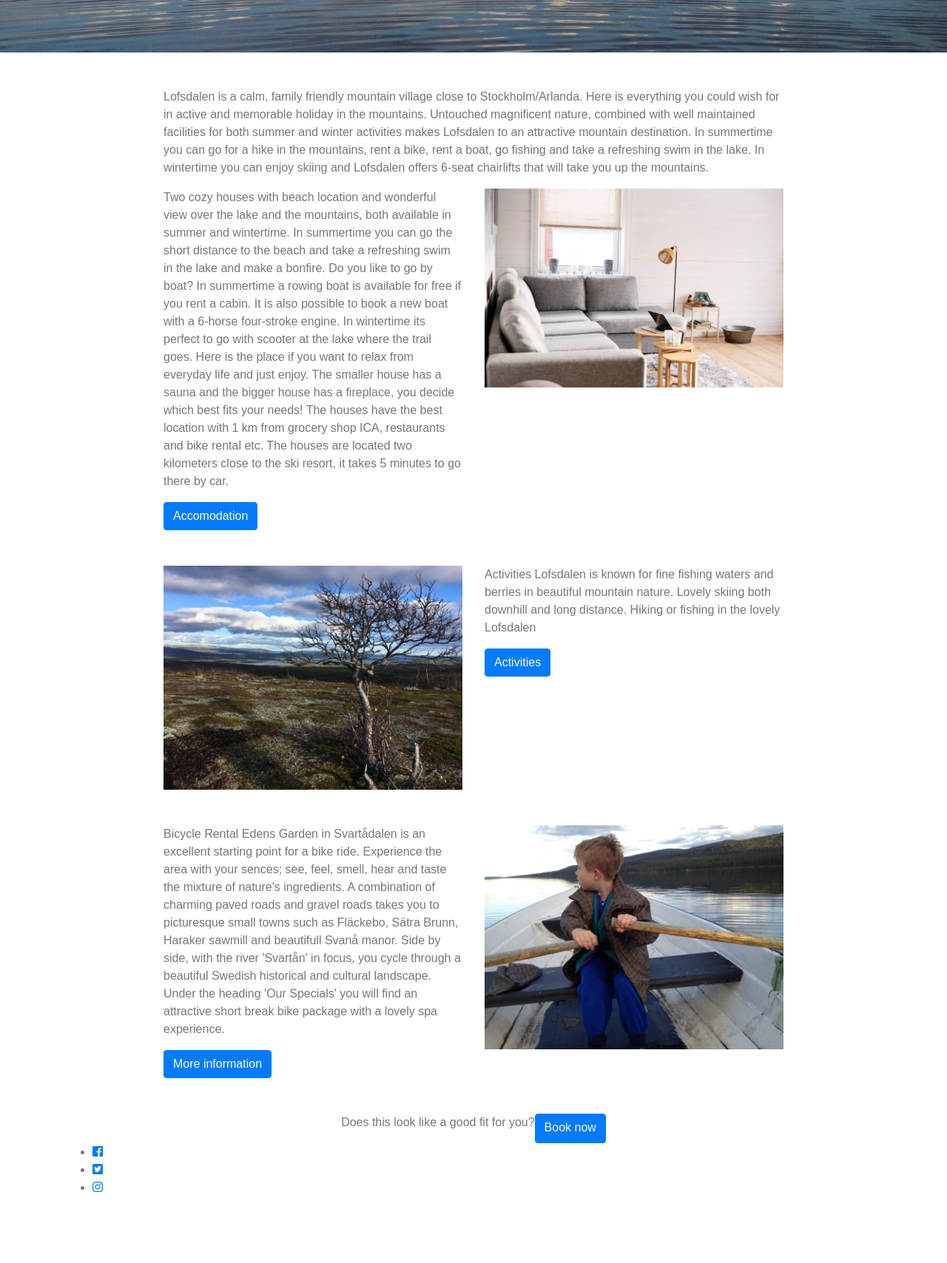
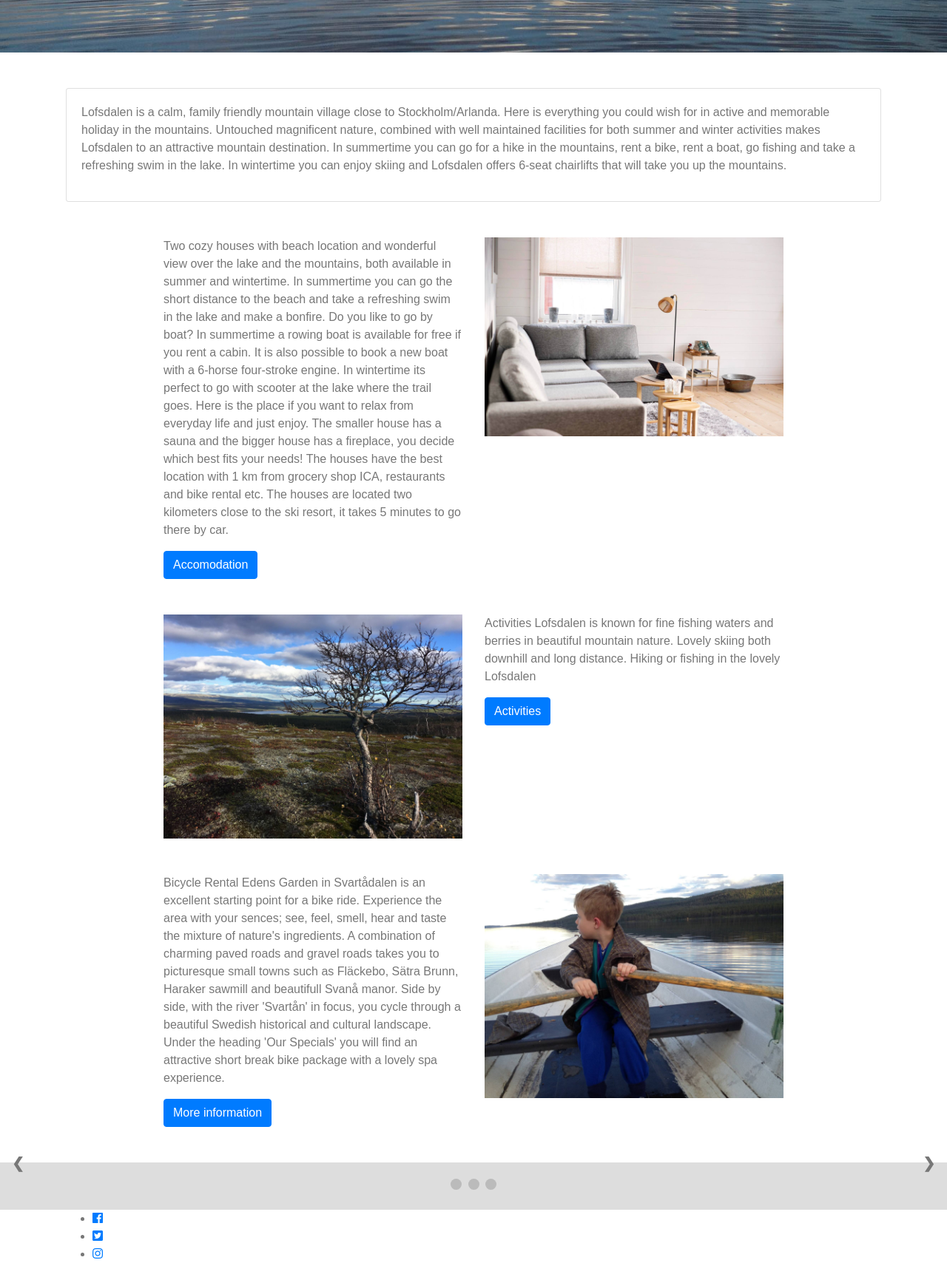
Before and after one commit to kri-liv/MountainCabinsInLofsdalen, a plain HTML site: page index.html in a window 1280 px wide. Shown: the part 580-2288 px from the top of the page at 74% size. Before the commit the page ends 2198 px from the top, so only its background shows below. Drawn offline with nearby package versions, Linux system fonts and the light colour scheme.

Commit message:
added card to index.html

```diff
--- a/css/style.css
+++ b/css/style.css
@@ -115,3 +115,71 @@ body {
     max-width: 100%;
   }
 }
+
+
+
+/* Slideshow container */
+.slideshow-container {
+  position: relative;
+  background: #f1f1f1f1;
+}
+
+/* Slides */
+.mySlides {
+  display: none;
+  padding: 80px;
+  text-align: center;
+}
+
+/* Next & previous buttons */
+.prev, .next {
+  cursor: pointer;
+  position: absolute;
+  top: 50%;
+  width: auto;
+  margin-top: -30px;
+  padding: 16px;
+  color: #888;
+  font-weight: bold;
+  font-size: 20px;
+  border-radius: 0 3px 3px 0;
+  user-select: none;
+}
+
+/* Position the "next button" to the right */
+.next {
+  position: absolute;
+  right: 0;
+  border-radius: 3px 0 0 3px;
+}
+
+/* On hover, add a black background color with a little bit see-through */
+.prev:hover, .next:hover {
+  background-color: rgba(0,0,0,0.8);
+  color: white;
+}
+
+/* The dot/bullet/indicator container */
+.dot-container {
+  text-align: center;
+  padding: 20px;
+  background: #ddd;
+}
+
+/* The dots/bullets/indicators */
+.dot {
+  cursor: pointer;
+  height: 15px;
+  width: 15px;
+  margin: 0 2px;
+  background-color: #bbb;
+  border-radius: 50%;
+  display: inline-block;
+  transition: background-color 0.6s ease;
+}
+
+/* Add an italic font style to all quotes */
+q {font-style: italic;}
+
+/* Add a blue color to the author */
+.author {color: cornflowerblue;}
--- a/index.html
+++ b/index.html
@@ -71,17 +71,26 @@
                     <!-- /Hero image -->
                 </div>
             </div>
-            <div class="row justify-content-sm-center">
-                <div class="col-sm-8"> <br>
-
-                <!-- Text -->
-                   <br><p>Lofsdalen is a calm, family friendly mountain village close to Stockholm/Arlanda.
+<br><br>
+<div class="container">
+         <div class="row">
+            <div class="col-sm-12 ">
+               <div class="card">
+                  <div class="card-body">
+                     <p>Lofsdalen is a calm, family friendly mountain village close to Stockholm/Arlanda.
                     Here is everything you could wish for in active and memorable holiday in the mountains. Untouched magnificent nature, combined with well maintained facilities for both summer and winter activities makes Lofsdalen to an attractive mountain destination.
                     In summertime you can go for a hike in the mountains, rent a bike, rent a boat, go fishing and take a refreshing swim in the lake.
 
                     In wintertime you can enjoy skiing and Lofsdalen offers 6-seat chairlifts that will take you up the mountains.  </p>
-                </div>
+
+                  </div>
+               </div>
             </div>
+         </div>
+      </div>
+
+
+<br><br>
 
             <div class="row justify-content-sm-center">
                 <div class="col-sm-4">
@@ -131,11 +140,38 @@ Lovely skiing both downhill and long distance. Hiking or fishing in the lovely L
                     <img src="/assets/photos/bat.jpg" class="img-fluid" alt="Responsive image">
                 </div>
             </div><br><br>
-            <div class="row justify-content-sm-center">
-                <p>Does this look like a good fit for you?</p>
-                <a class="btn btn-primary" href="#" role="button">Book now</a>
-            </div>
         </div>
+            <!-- Slideshow container -->
+<div class="slideshow-container">
+
+  <!-- Full-width slides/quotes -->
+  <div class="mySlides">
+    <q>"We had a lovely time in Lofsdalen. The village is very nice, you can do there a lot of Nice things. Camilla is a great host, very communicative. The cabin was very cosy, well equipped and located in a wonderful area, just next to skiing tracks. Winter in Lofsdalen is just magical ❄️ I'd highly recommand this place to anyone!"</q>
+    <p class="author">- Marlena</p>
+  </div>
+
+  <div class="mySlides">
+    <q>"
+Fantastic nice cottage which is very nice by the lake. Opportunity to rent a boat which provided an incredible added value for the holiday! Both the kids and we adults had great days! The kids loved seeing the reindeer every day! The cottage feels very fresh. Very nice host who responds quickly. Very much appreciated that we could get something sooner than agreed. Highly recommended!"</q>
+    <p class="author">- Anna</p>
+  </div>
+
+  <div class="mySlides">
+    <q>"We stayed with 5 people for one week at Camillas place. The cabine is nicely furnished and includes everything you need for a coasy cabine trop, including a sauna and a fire place close to the lake."</q>
+    <p class="author">- Joshua</p>
+  </div>
+
+  <!-- Next/prev buttons -->
+  <a class="prev" onclick="plusSlides(-1)">&#10094;</a>
+  <a class="next" onclick="plusSlides(1)">&#10095;</a>
+</div>
+
+<!-- Dots/bullets/indicators -->
+<div class="dot-container">
+  <span class="dot" onclick="currentSlide(1)"></span>
+  <span class="dot" onclick="currentSlide(2)"></span>
+  <span class="dot" onclick="currentSlide(3)"></span>
+</div>
 
         <div class="container-wrapper">
             <div class="container quotes-container content-container">
```
Also changed, not shown: accomodation.html (+1 -9 lines).
